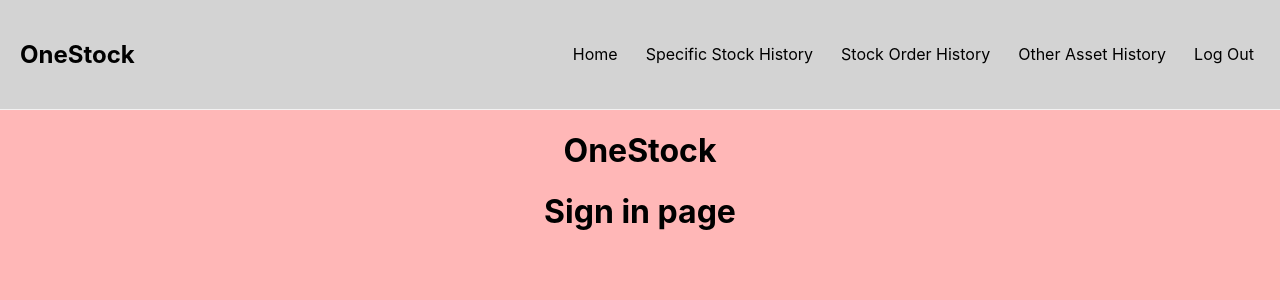
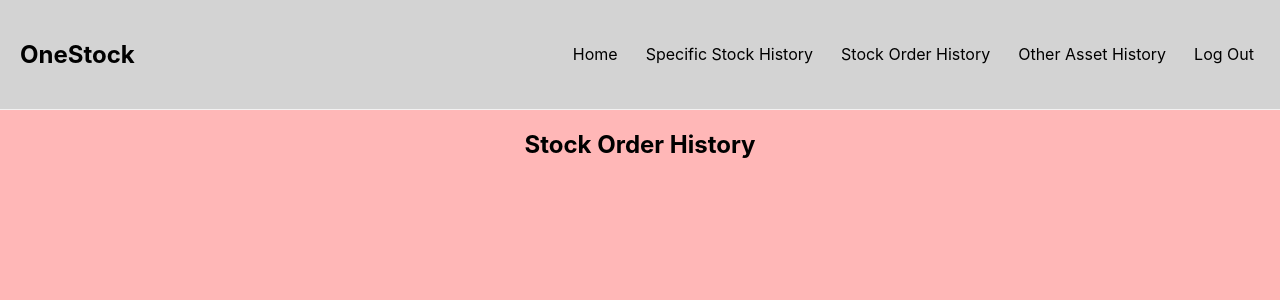
Before and after one commit to mohtashim-khan/OneStock, a React (Create React App) app in the folder frontend/: page /StockOrderHistory in a window 1280 px wide. Shown: the top 300 px of the page. Built offline with nearby package versions, Linux system fonts and the light colour scheme.

Commit message:
Added routing to to the navbar

```diff
--- a/frontend/package.json
+++ b/frontend/package.json
@@ -8,6 +8,7 @@
     "@testing-library/user-event": "^12.8.3",
     "react": "^17.0.2",
     "react-dom": "^17.0.2",
+    "react-router-dom": "^6.0.2",
     "react-scripts": "^3.4.4",
     "styled-components": "^5.3.3",
     "web-vitals": "^1.1.2"
--- a/frontend/src/App.js
+++ b/frontend/src/App.js
@@ -12,8 +12,8 @@ function App() {
     <div className="App">
       <NavBar />
       <div className = "content">
-        <h1>{title}</h1>
-        <SignIn/>
+
+
 
 
       </div>
--- /dev/null
+++ b/frontend/src/Pages/StockOrder.js
@@ -0,0 +1,17 @@
+import React from 'react'
+import NavBar from '../components/Navbar';
+
+
+function StockOrder(){
+    return(
+        <>
+
+            <div>
+
+                <h2>Stock Order History</h2>
+            </div>
+        </>
+    );
+}
+
+export default StockOrder;
--- a/frontend/src/SigninPage.js
+++ b/frontend/src/SigninPage.js
@@ -3,7 +3,7 @@ import React, {Component} from 'react';
 const SignIn = () => {
     return (
 
-        <h1>Sign in page</h1>
+        <h2>Sign in page</h2>
 
 
 
--- a/frontend/src/components/Navbar.js
+++ b/frontend/src/components/Navbar.js
@@ -1,11 +1,14 @@
 import React, {Component} from 'react';
+import {Route, Routes, BrowserRouter as Router} from 'react-router-dom';
 
 import "../css/navbar.css"
+import StockOrder from '../Pages/StockOrder'
+import SignIn from '../SigninPage';
 
 const NavBar = () => {
 
     return (
-
+        <>
             <nav className="navbar">
 
                 <h1>OneStock</h1>
@@ -18,7 +21,17 @@ const NavBar = () => {
                 </div>
             </nav>
 
+            <Router>
+                <Routes>
+                    <Route path="/StockOrderHistory" element = {<StockOrder />} />
 
+                    <Route path="/SignInPage" element = {<SignIn />} />
+
+                </Routes>
+
+            </Router>
+
+        </>
 
       );
 }
```
Also changed, not shown: 1 other file (tests, documents, lock files or other folders). Lines whose indentation alone changed are shown as unchanged.
